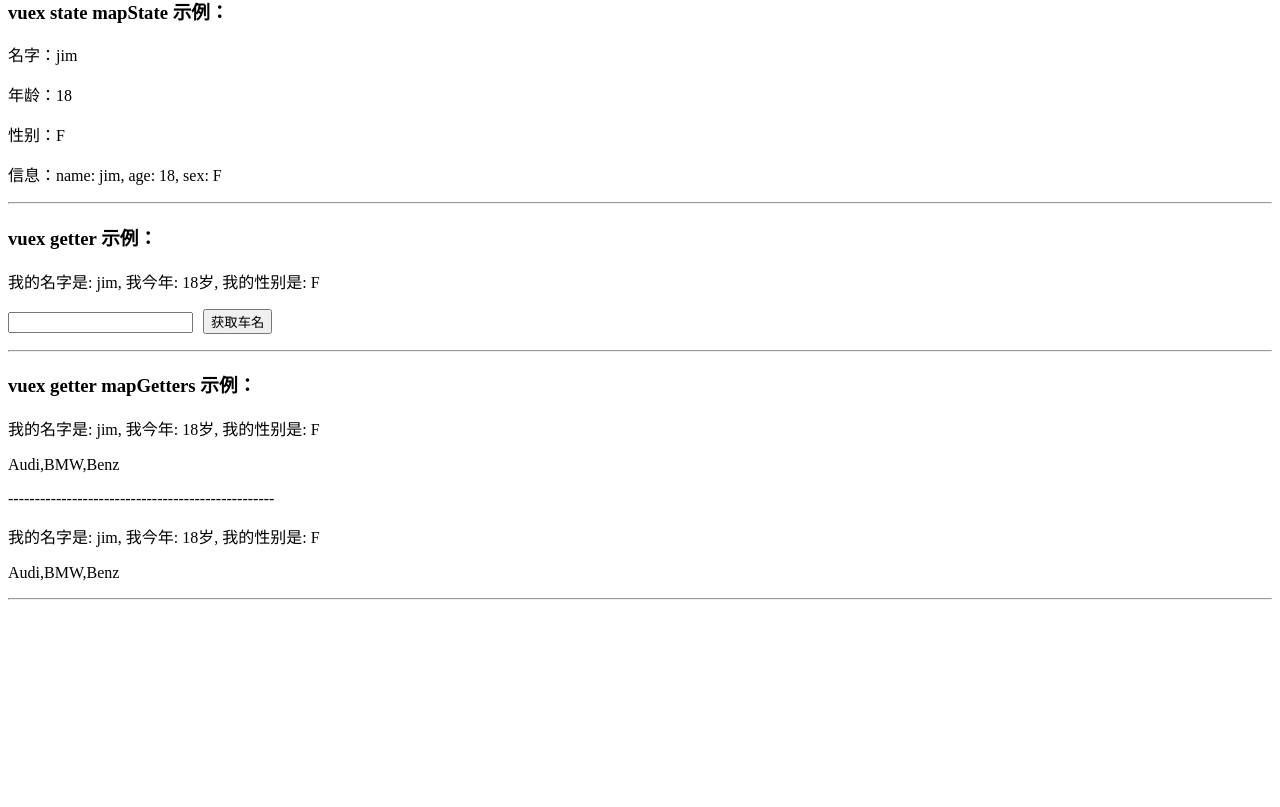
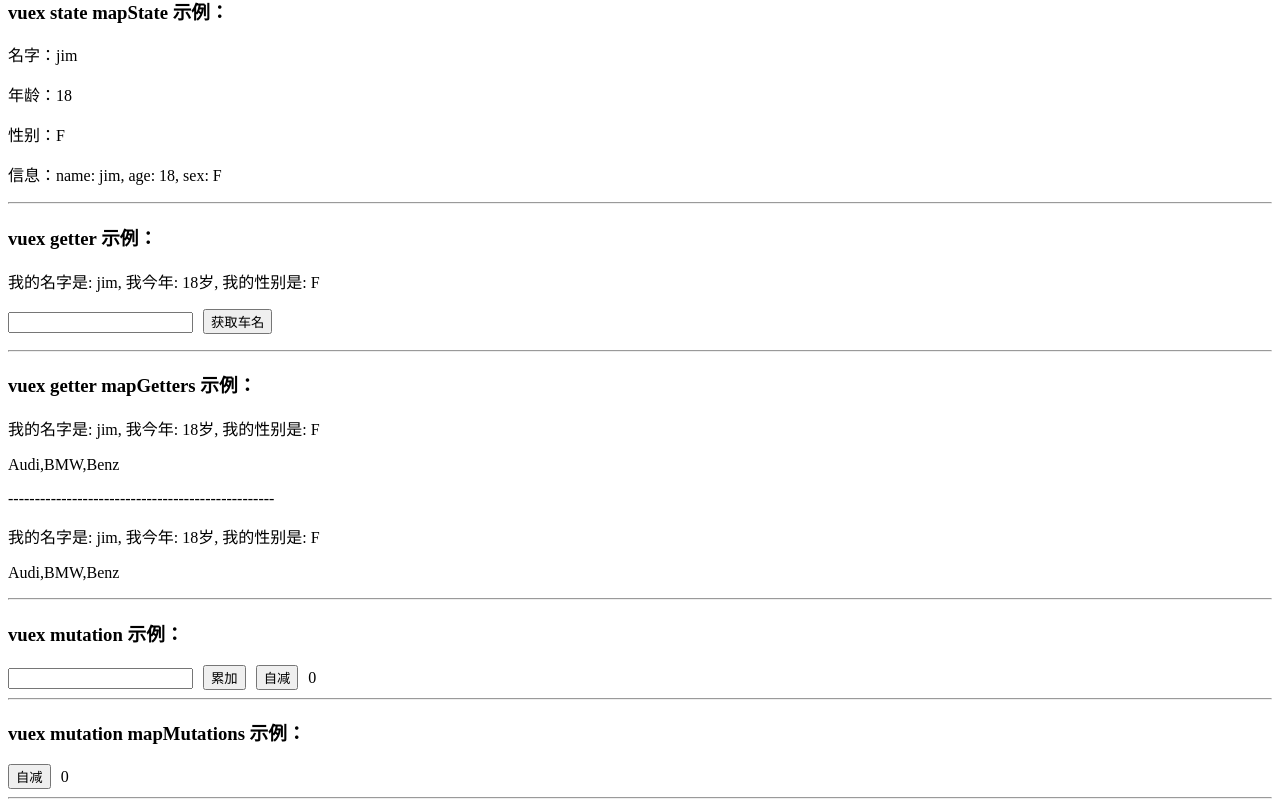
Before and after one commit to tianqing617/vuex-base-project, a Vue app: page / in a window 1280 px wide. Shown: the part 308-1115 px from the top of the page. Before the commit the page ends 916 px from the top, so only its background shows below. Built offline with nearby package versions, Linux system fonts and the light colour scheme.

Commit message:
mutation

```diff
--- a/src/App.vue
+++ b/src/App.vue
@@ -20,6 +20,14 @@
     <vuex-getter2></vuex-getter2>
     <hr/>
 
+    <h3>vuex mutation 示例：</h3>
+    <vuex-mutation1></vuex-mutation1>
+    <hr/>
+
+    <h3>vuex mutation mapMutations 示例：</h3>
+    <vuex-mutation2></vuex-mutation2>
+    <hr/>
+
   </div>
 </template>
 
@@ -29,6 +37,8 @@ import vuexBase1 from './components/vuexState1.vue'
 import vuexBase2 from './components/vuexState2.vue'
 import vuexGetter1 from './components/vuexGetter1.vue'
 import vuexGetter2 from './components/vuexGetter2.vue'
+import vuexMutation1 from './components/vuexMutation1.vue'
+import vuexMutation2 from './components/vuexMutation2.vue'
 
 export default {
   name: 'app',
@@ -38,6 +48,8 @@ export default {
     vuexBase2,
     vuexGetter1,
     vuexGetter2,
+    vuexMutation1,
+    vuexMutation2,
   },
 }
 </script>
@@ -46,4 +58,7 @@ export default {
   button {
     margin-right: 10px;
   }
+  input {
+    margin-right: 10px;
+  }
 </style>
--- a/src/components/vuexGetter1.vue
+++ b/src/components/vuexGetter1.vue
@@ -3,7 +3,7 @@
     <p><span>{{info}}</span></p>
 
     <p>
-      <input type="text" v-model="carId" style="margin-right: 10px">
+      <input type="text" v-model="carId">
       <button @click="getCar()">获取车名</button>
     </p>
   </div>
--- /dev/null
+++ b/src/components/vuexMutation1.vue
@@ -0,0 +1,41 @@
+<template>
+  <div class="mutation">
+    <input type="text" v-model="num">
+    <button @click="plus">累加</button>
+    <button @click="minus">自减</button>
+    <span>{{count}}</span>
+  </div>
+</template>
+
+<script>
+  export default {
+    name: 'vuexMutation1',
+    data() {
+      return {
+        num: '',
+      }
+    },
+    computed: {
+      count() {
+        return this.$store.state.count;
+      },
+    },
+    methods: {
+      plus() {
+        if (this.num && !isNaN(this.num)) {
+          this.$store.commit('increment', {
+            num: this.num,
+          });
+          // 另一种写法：this.$store.commit({ type: 'increment', num: this.num })
+        } else {
+          alert('填写数据不合法');
+        }
+      },
+      minus() {
+        this.$store.commit({
+          type: 'decrement',
+        });
+      },
+    },
+  }
+</script>
--- /dev/null
+++ b/src/components/vuexMutation2.vue
@@ -0,0 +1,29 @@
+<template>
+  <div class="mutation">
+    <button @click="decrement">自减</button>
+    <span>{{count}}</span>
+  </div>
+</template>
+
+<script>
+  import { mapMutations } from 'vuex'
+
+  export default {
+    name: 'vuexMutation2',
+    data() {
+      return {
+        num: '',
+      }
+    },
+    computed: {
+      count() {
+        return this.$store.state.count;
+      },
+    },
+    methods: {
+      ...mapMutations([
+        'decrement',
+      ]),
+    },
+  }
+</script>
--- a/src/store.js
+++ b/src/store.js
@@ -5,6 +5,8 @@ Vue.use(Vuex)
 
 export default new Vuex.Store({
   state: {
+    count: 0,
+
     name: 'jim',
     age: 18,
     sex: 'F',
@@ -36,8 +38,14 @@ export default new Vuex.Store({
       return state.cars.find(item => item.id == id);
     },
   },
+  // 注意：Mutation 必须是同步函数，异步处理使用actions
   mutations: {
-
+    decrement(state) {
+      state.count -= 1;
+    },
+    increment (state, params) {
+      state.count += parseInt(params.num);
+    },
   },
   actions: {
 
```
